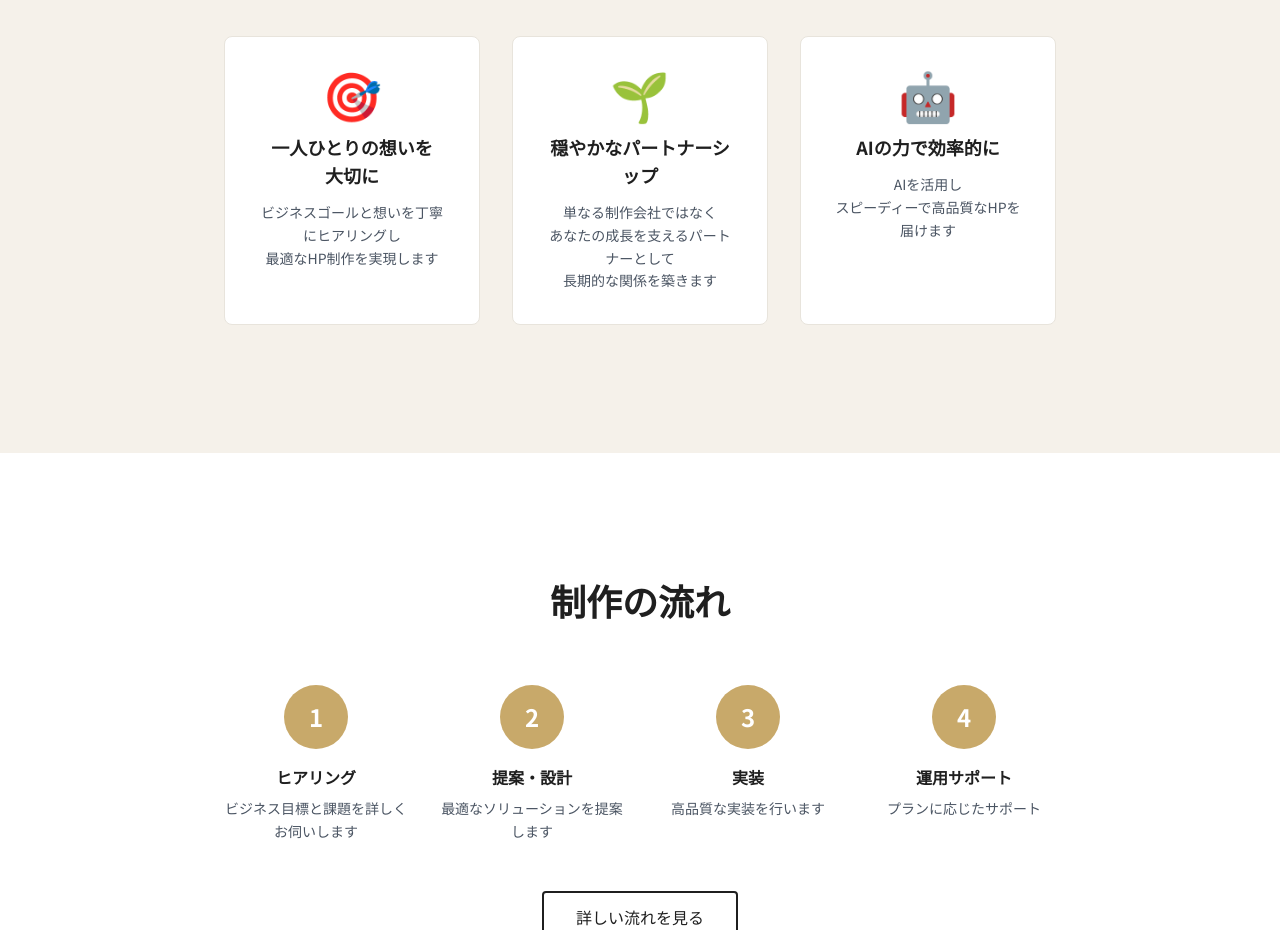
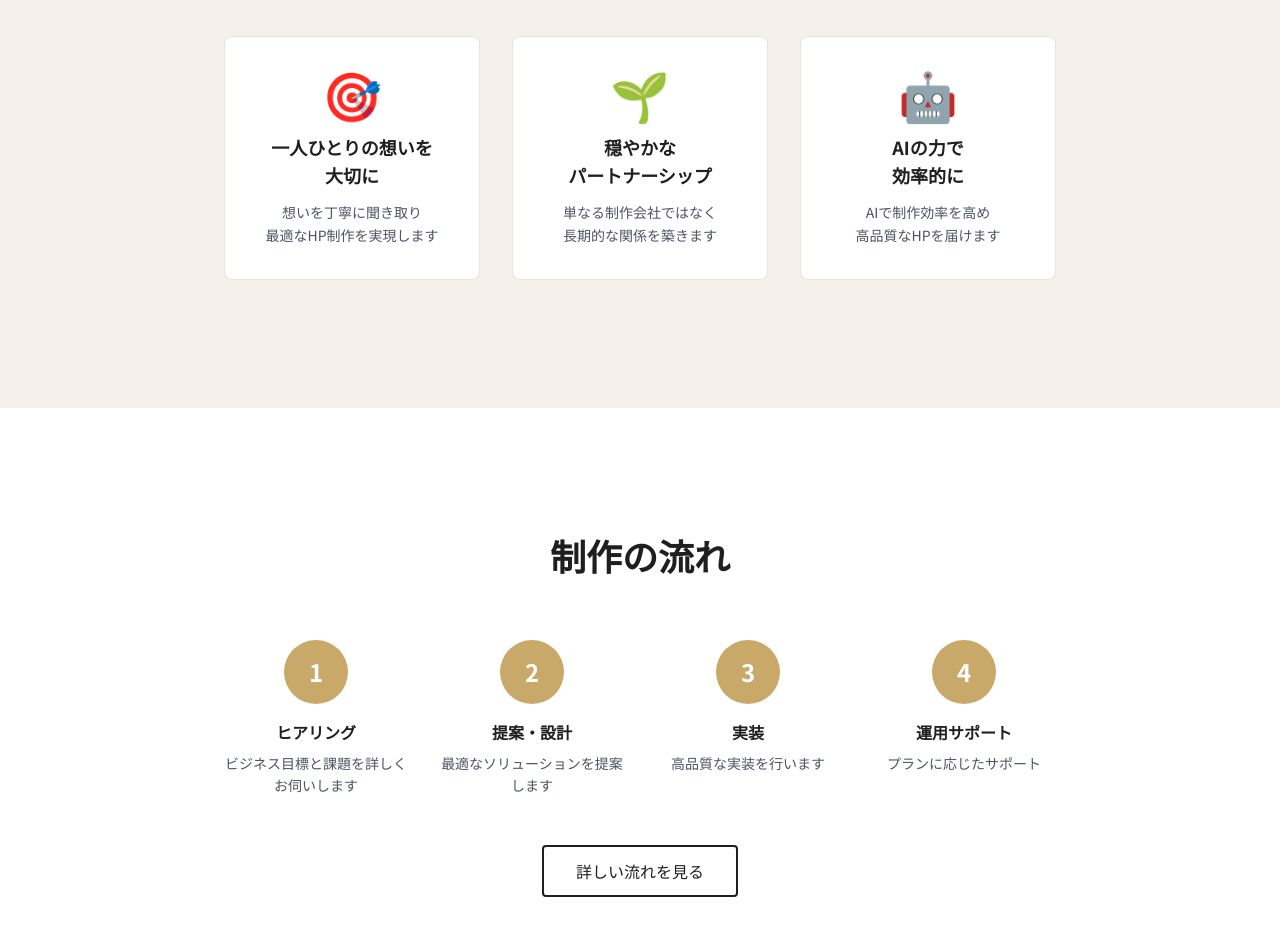
Before and after one commit to uruzugan/calm-chronicle-site, a Next.js app: page / in a window 1280 px wide. Shown: the part 820-1750 px from the top of the page. Built offline with nearby package versions, Linux system fonts and the light colour scheme.

Commit message:
fix: 3枚カードのタイトル・説明文を2行ずつ揃えて整列

```diff
--- a/app/page.tsx
+++ b/app/page.tsx
@@ -16,20 +16,17 @@ const reasons = [
   {
     icon: "🎯",
     title: "一人ひとりの想いを\n大切に",
-    description:
-      "ビジネスゴールと想いを丁寧にヒアリングし 最適なHP制作を実現します",
+    description: "想いを丁寧に聞き取り\n最適なHP制作を実現します",
   },
   {
     icon: "🌱",
-    title: "穏やかなパートナーシップ",
-    description:
-      "単なる制作会社ではなく あなたの成長を支えるパートナーとして 長期的な関係を築きます",
+    title: "穏やかな\nパートナーシップ",
+    description: "単なる制作会社ではなく\n長期的な関係を築きます",
   },
   {
     icon: "🤖",
-    title: "AIの力で効率的に",
-    description:
-      "AIを活用し スピーディーで高品質なHPを届けます",
+    title: "AIの力で\n効率的に",
+    description: "AIで制作効率を高め\n高品質なHPを届けます",
   },
 ];
 
@@ -133,7 +130,7 @@ export default function HomePage() {
                   <h3 className="text-lg font-bold mb-3 whitespace-pre-line" style={{ color: "#1F1F1F", wordBreak: "keep-all", overflowWrap: "break-word" }}>
                     {r.title}
                   </h3>
-                  <p className="text-gray-600 text-sm leading-relaxed" style={{ wordBreak: "keep-all", overflowWrap: "break-word" }}>{r.description}</p>
+                  <p className="text-gray-600 text-sm leading-relaxed whitespace-pre-line" style={{ wordBreak: "keep-all", overflowWrap: "break-word" }}>{r.description}</p>
                 </div>
               ))}
             </div>
```
